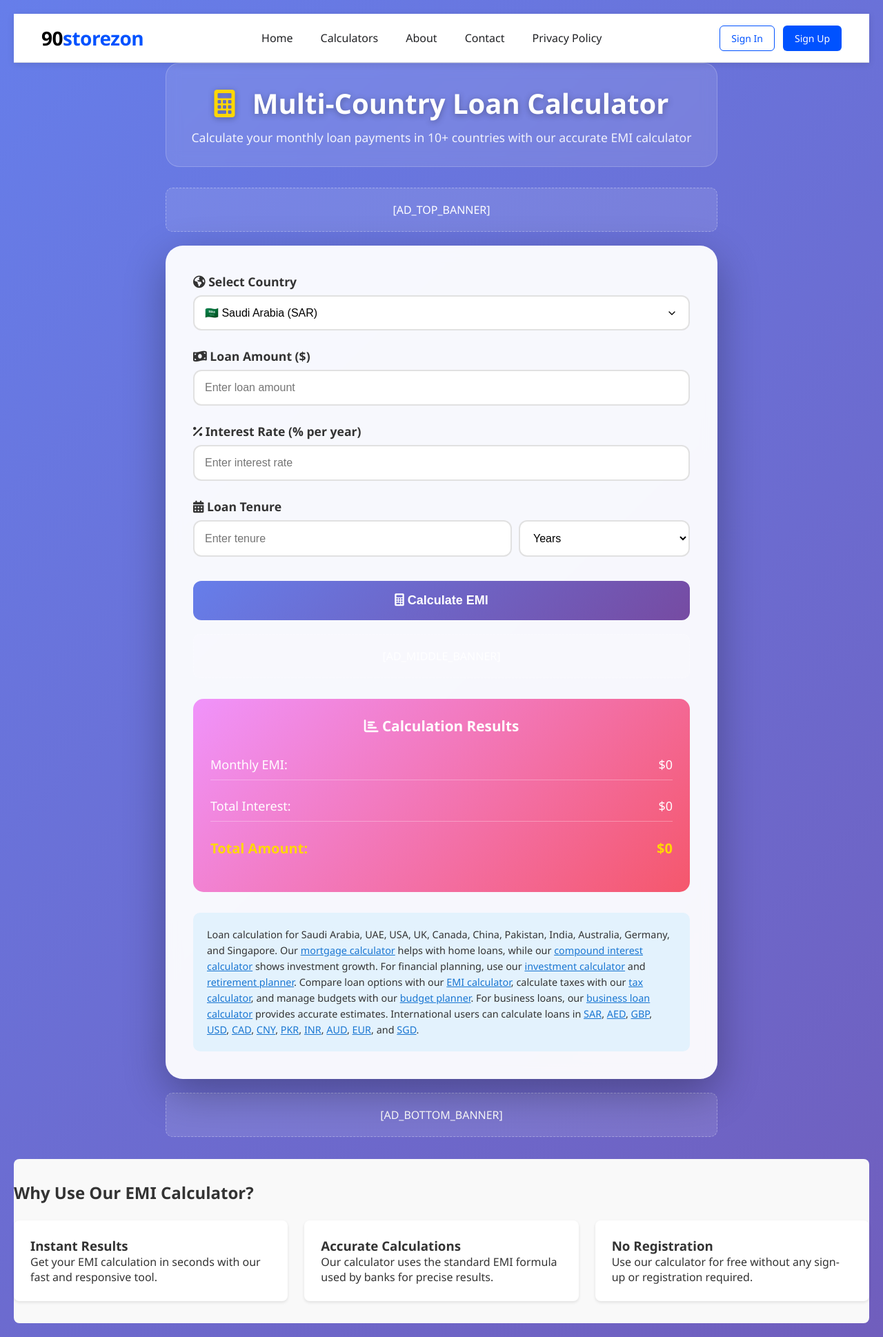
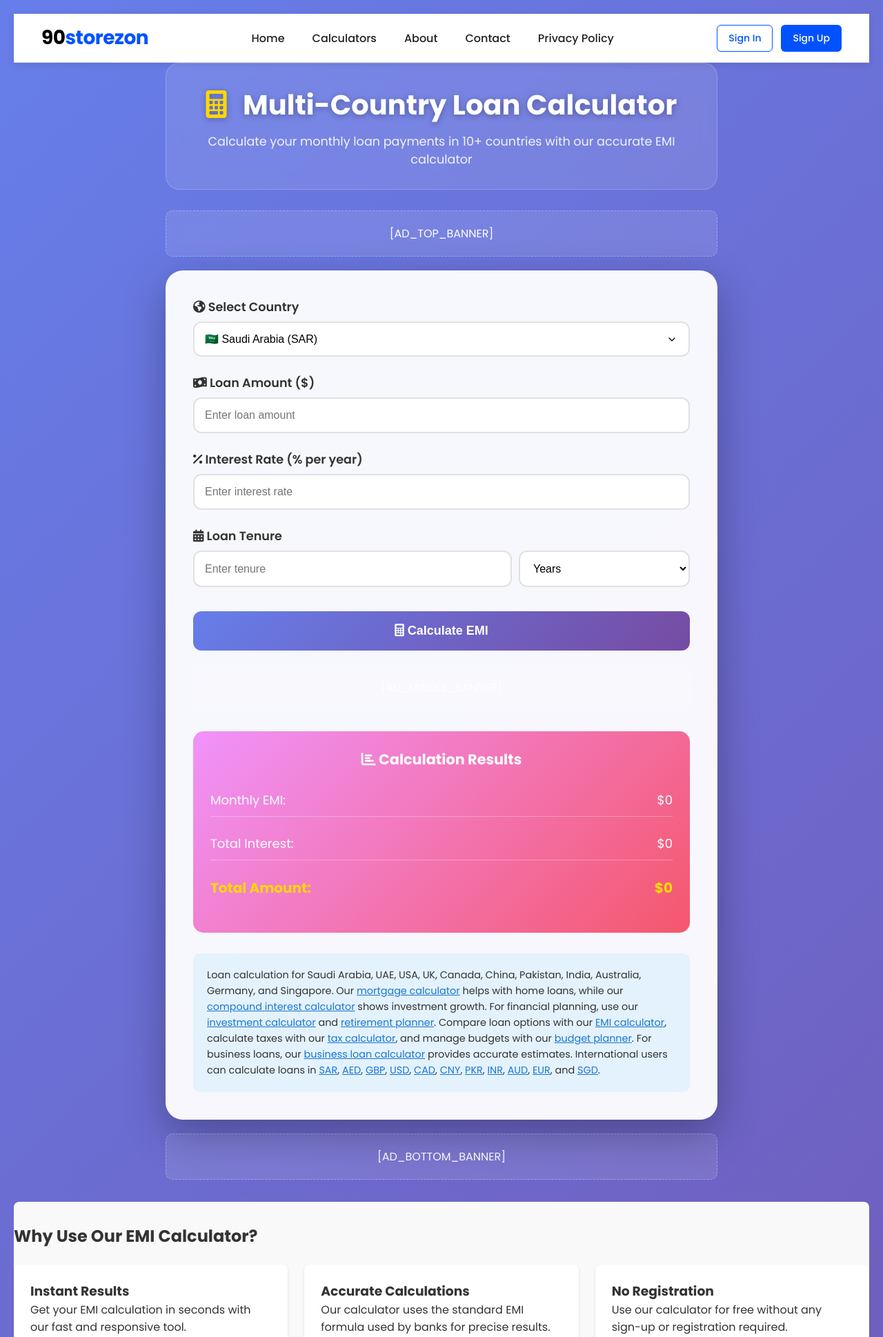
Before and after one commit to farooq9060132-afk/90storezon_calculators, a PHP site: page /90storezon/calculators/01-loan-emi-calculator/ in a window 1280 px wide. Shown: the top 1938 px of the page at 69% size. Run offline with PHP 8.4, Linux system fonts and the light colour scheme.

Commit message:
Update global font-family to Poppins with sans-serif fallback

```diff
--- a/calculators/01-loan-emi-calculator/index.php
+++ b/calculators/01-loan-emi-calculator/index.php
@@ -25,6 +25,11 @@
     <link rel="canonical" href="https://90storezon.com/calculators/01-loan-emi-calculator/">
     <link rel="stylesheet" href="style.css">
     <link href="https://cdnjs.cloudflare.com/ajax/libs/font-awesome/6.0.0/css/all.min.css" rel="stylesheet">
+
+    <!-- Google Fonts -->
+    <link rel="preconnect" href="https://fonts.googleapis.com">
+    <link rel="preconnect" href="https://fonts.gstatic.com" crossorigin>
+    <link href="https://fonts.googleapis.com/css2?family=Poppins:wght@300;400;500;600;700&display=swap" rel="stylesheet">
 
     <!-- Schema.org for rich snippets -->
     <script type="application/ld+json">
--- a/calculators/01-loan-emi-calculator/style.css
+++ b/calculators/01-loan-emi-calculator/style.css
@@ -5,7 +5,7 @@
 }
 
 body {
-    font-family: 'Segoe UI', Tahoma, Geneva, Verdana, sans-serif;
+    font-family: 'Poppins', sans-serif;
     background: linear-gradient(135deg, #667eea 0%, #764ba2 100%);
     min-height: 100vh;
     padding: 20px;
--- a/calculators/02-bmi-calculator/style.css
+++ b/calculators/02-bmi-calculator/style.css
@@ -5,7 +5,7 @@
 }
 
 body {
-    font-family: 'Segoe UI', Tahoma, Geneva, Verdana, sans-serif;
+    font-family: 'Poppins', sans-serif;
     background: linear-gradient(135deg, #4facfe 0%, #00f2fe 100%);
     min-height: 100vh;
     padding: 20px;
--- a/calculators/03-currency-converter/style.css
+++ b/calculators/03-currency-converter/style.css
@@ -5,7 +5,7 @@
 }
 
 body {
-    font-family: 'Segoe UI', Tahoma, Geneva, Verdana, sans-serif;
+    font-family: 'Poppins', sans-serif;
     background: linear-gradient(135deg, #ff9a9e 0%, #fecfef 100%);
     min-height: 100vh;
     padding: 20px;
--- a/header.php
+++ b/header.php
@@ -18,6 +18,11 @@ $canonicalUrl = htmlspecialchars($currentUrl, ENT_QUOTES, 'UTF-8');
     <link rel="preload" href="/assets/css/main.css" as="style">
     <link rel="preload" href="https://cdnjs.cloudflare.com/ajax/libs/font-awesome/6.0.0/css/all.min.css" as="style">
     <link rel="preconnect" href="https://cdnjs.cloudflare.com">
+
+    <!-- Google Fonts -->
+    <link rel="preconnect" href="https://fonts.googleapis.com">
+    <link rel="preconnect" href="https://fonts.gstatic.com" crossorigin>
+    <link href="https://fonts.googleapis.com/css2?family=Poppins:wght@300;400;500;600;700&display=swap" rel="stylesheet">
 
     <!-- Meta Tags -->
     <meta name="author" content="90storezon">
--- a/style.css
+++ b/style.css
@@ -6,7 +6,7 @@
 }
 
 body {
-    font-family: 'Segoe UI', Tahoma, Geneva, Verdana, sans-serif;
+    font-family: 'Poppins', sans-serif;
     font-size: 16px;
     line-height: 1.6;
     color: #333;
```
